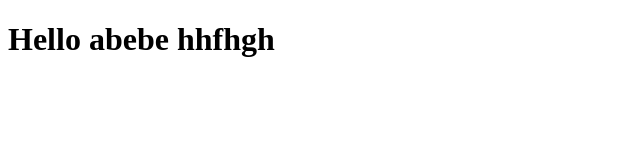
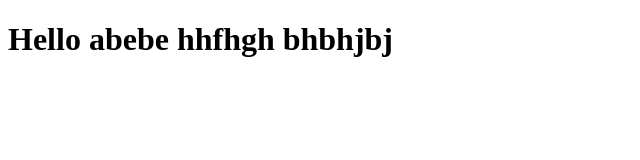
Before and after one commit to khalid2026-eng/Abebe, a plain HTML site: page index.html in a window 1280 px wide. Shown: the whole page, without its empty margins (0-640 px from the left). Drawn offline with Linux system fonts and the light colour scheme.

Commit message:
Update index.html

```diff
--- a/index.html
+++ b/index.html
@@ -6,6 +6,6 @@
     <title>Document</title>
 </head>
 <body>
-    <h1>Hello abebe hhfhgh</h1>
+    <h1>Hello abebe hhfhgh bhbhjbj</h1>
 </body>
 </html>
```
